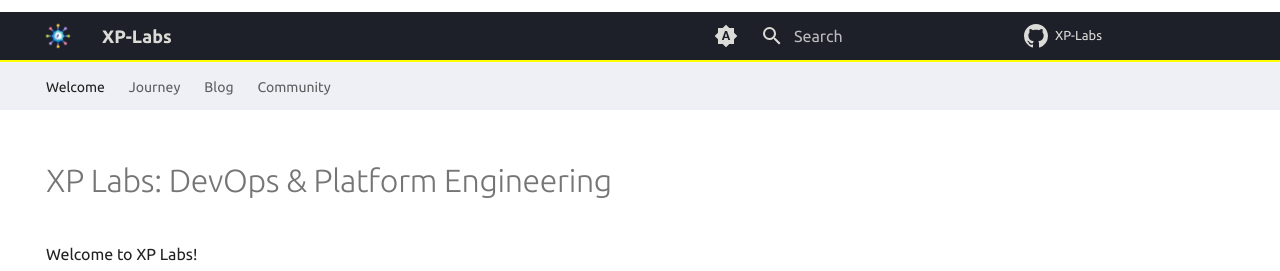
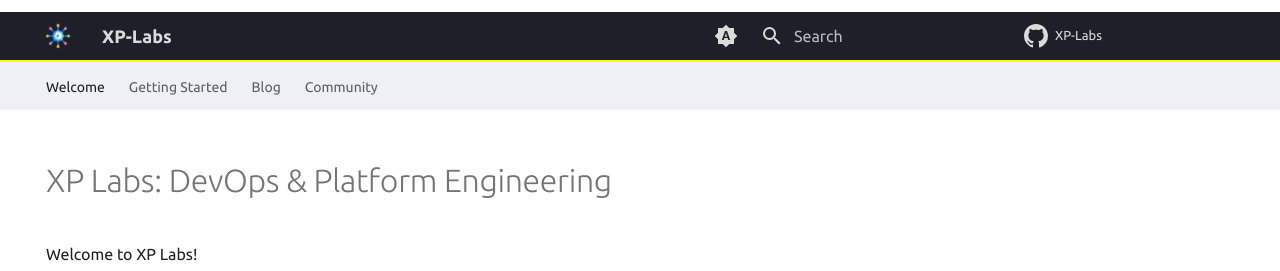
Before and after one commit to surikbs-xp/xp-labs, an MkDocs documentation site: the page built from docs/index.md, in a window 1280 px wide and 1165 px high. Shown: the top 271 px of the window. Built offline with MkDocs 1.6.1 and Material for MkDocs 9.7.7, drawn with Linux system fonts in a browser that asks for light colours; comment, search, counter and statistics services are not loaded.

Commit message:
Update mkdocs.yml

```diff
--- a/mkdocs.yml
+++ b/mkdocs.yml
@@ -7,7 +7,7 @@ edit_uri: edit/main/docs
 
 nav:
   - Welcome: index.md
-  - Journey:
+  - Getting Started:
       - Getting Started:
           - Before you begin: k8s/index.md
           # - Architecture: k8s/Architecture.md
```
